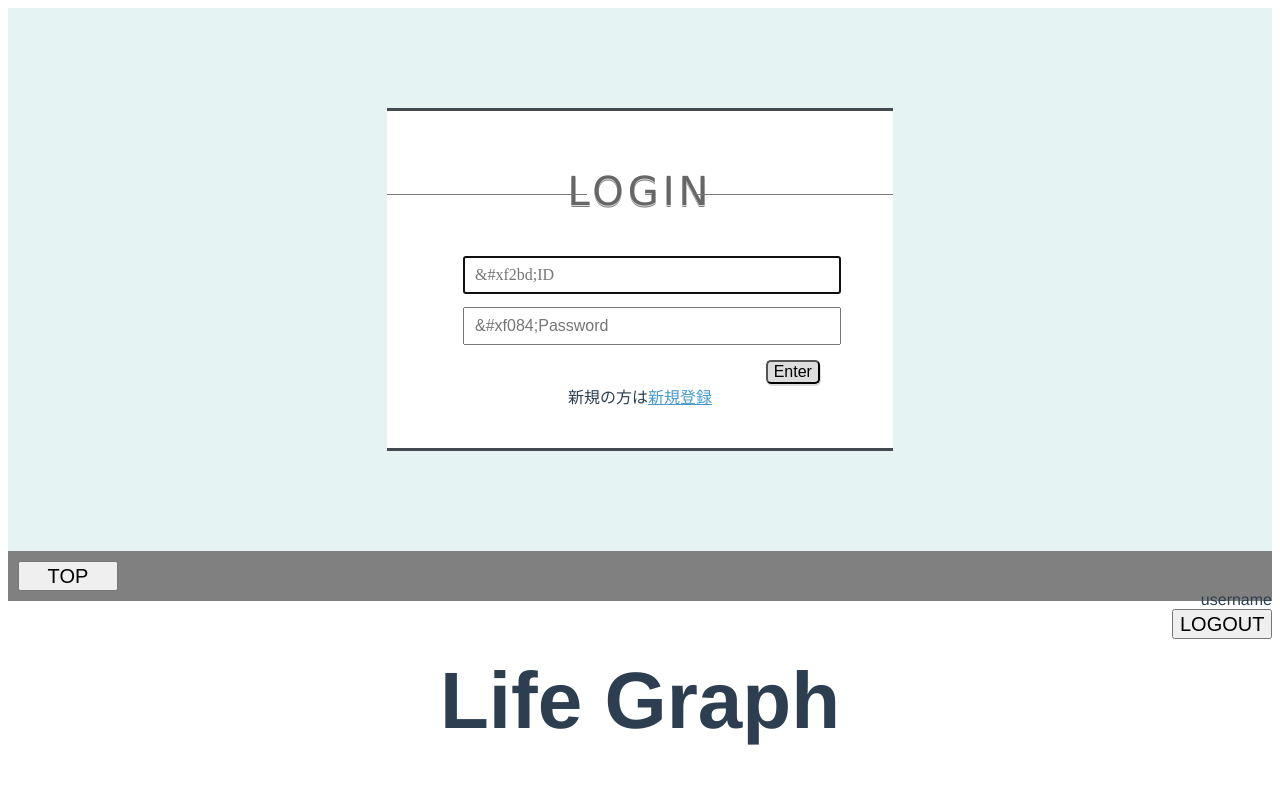
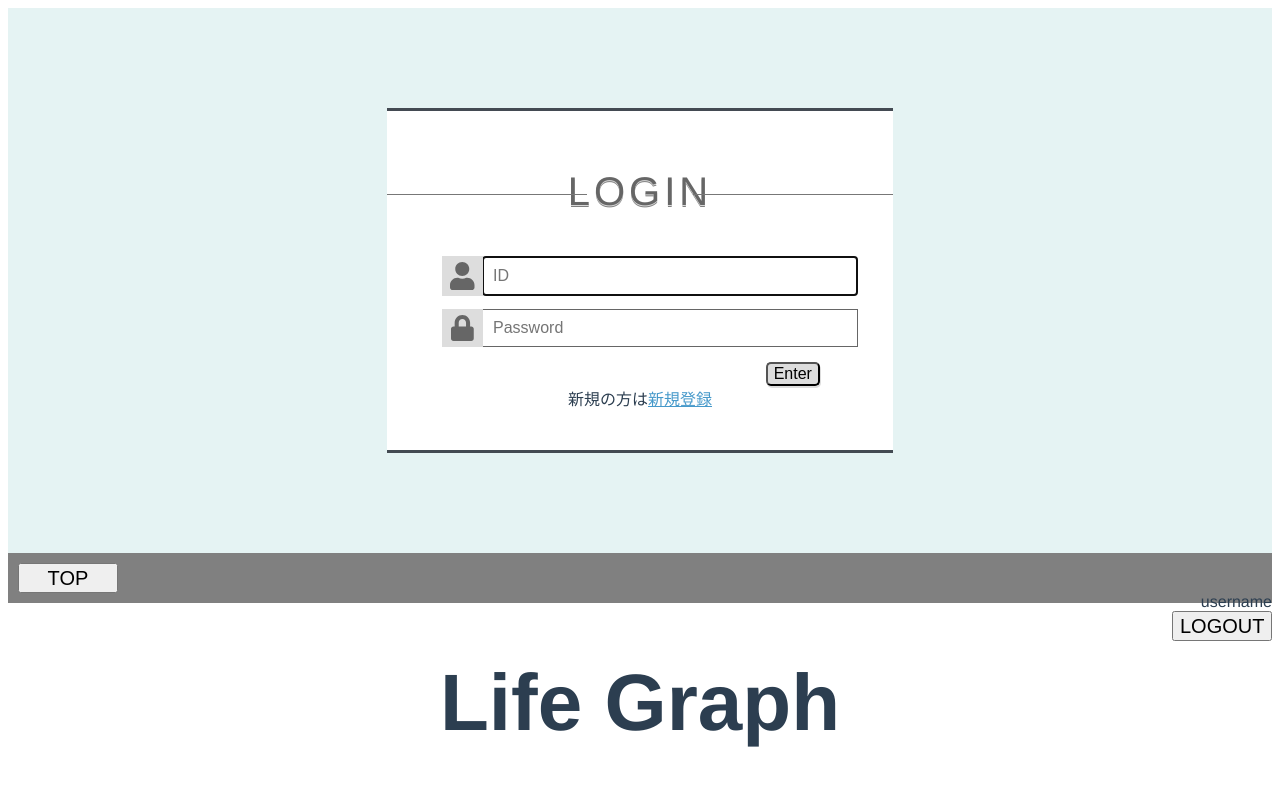
Before and after one commit to yuto-hatano/life-graph, a Vue app in the folder vue/: page /login in a window 1280 px wide. Shown: the top 800 px of the page. Built offline with nearby package versions, Linux system fonts and the light colour scheme.

Commit message:
Login.vueの変更

```diff
--- a/vue/src/main.js
+++ b/vue/src/main.js
@@ -3,10 +3,10 @@ import App from './App.vue'
 import router from './router'
 import store from './store'
 import { library } from '@fortawesome/fontawesome-svg-core'
-import { faCoffee } from '@fortawesome/free-solid-svg-icons'
+import { faUser, faLock } from '@fortawesome/free-solid-svg-icons'
 import { FontAwesomeIcon } from '@fortawesome/vue-fontawesome'
 
-library.add(faCoffee)
+library.add(faUser, faLock)
 
 Vue.component('font-awesome-icon', FontAwesomeIcon)
 Vue.config.productionTip = false
--- a/vue/src/views/Login.vue
+++ b/vue/src/views/Login.vue
@@ -1,10 +1,12 @@
 <template>
   <div id="loginSection">
-    <form id="login">
+    <form id="login" action="./Top">
       <h1>LOGIN</h1>
       <div id="input">
-        <input id="id" type="text" placeholder="&#xf2bd;ID" autofocus required>
-        <input id="password" type="password" placeholder="&#xf084;Password" required>
+        <font-awesome-icon id="icon_id" icon="user" />
+        <input id="id" type="text" placeholder="ID" autofocus required>
+        <font-awesome-icon id="icon_lock" icon="lock" />
+        <input id="password" type="password" placeholder="Password" required>
       </div>
       <div id="action">
         <input id="submit" type="submit" value="Enter">
@@ -38,7 +40,7 @@ h1 {
   color: #666;
   margin: 20px 0 ;
   letter-spacing: 4px;
-  font: normal 40px/1 Verdana, Helvetica;
+  font: normal 40px/1 Helvetica, Arial, sans-serif;
   position: relative;
 }
 
@@ -62,27 +64,59 @@ h1:before {
 
 #input {
   width: 70%;
-  padding:25px 12px 15px 12px;
+  padding:25px 12px 15px 50px;
   margin: 0 auto;
+  position: relative;
 }
 
-#id,#password {
-  padding: 8px 10px ;
+#icon_id {
+position:absolute;
+left:10px;/*アイコン左右の位置調整*/
+top:25px;
+background:none;
+color:#666;
+border:none;
+font-size:28px;/*アイコンサイズ*/
+/* border-top: solid 1px #666; */
+padding: 6px 8px;
+background-color: #dddddd;
+}
+
+#id {
+  padding: 10px ;
   display: block;
   width: 100%;
   font-size: 1em;
-  font-weight: 300;
+  font-weight: 400;
+  border: solid 1px #666;
+  margin-bottom: 13px;
 }
 
-#id {
-  margin-bottom: 13px;
-  font-family: FontAwesome;
+#icon_lock {
+  position:absolute;
+  left:10px;/*アイコン左右の位置調整*/
+  top:78px;
+  background:none;
+  color:#666;
+  border:none;
+  font-size:26px;/*アイコンサイズ*/
+  /* border-top: solid 1px #666; */
+  padding: 6px 9px;
+  background-color: #dddddd;
+}
+
+#password {
+  padding: 9px 10px ;
+  display: block;
+  width: 100%;
+  font-size: 1em;
+  font-weight: 400;
+  border: solid 1px #666;
 }
 
 #action {
   width: 200px;
   margin-left: auto;
-  font-family: FontAwesome;
 }
 
 #submit {
```
